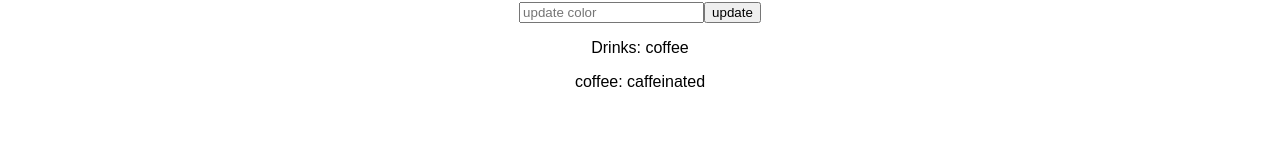
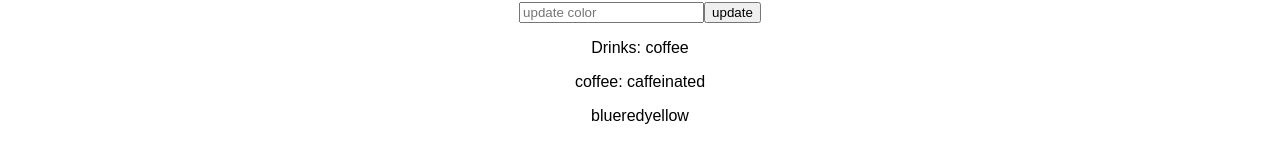
Before and after one commit to davideliason/coffeeLog-react-router-express, a React (Create React App) app in the folder public/client/: page / in a window 1280 px wide. Shown: the part 238-400 px from the top of the page. Built offline with nearby package versions, Linux system fonts and the light colour scheme.

Commit message:
successfully past colors-array-as-state in cascading fashion from App -> Drinks -> Coffee

```diff
--- a/public/client/src/App.js
+++ b/public/client/src/App.js
@@ -51,7 +51,7 @@ class App extends Component {
              <input ref={ (a) => this._inputColor = a }placeholder="update color"></input>
              <button type="submit">update</button>
            </form>
-        <Drinks />
+        <Drinks colors = {this.state.colors} />
       </div>
     );
   }
--- a/public/client/src/Coffee.jsx
+++ b/public/client/src/Coffee.jsx
@@ -3,7 +3,10 @@ import React from 'react';
 class Coffee extends React.Component {
 	render(){
 		return(
-				<p>coffee: {this.props.type} </p>
+				<div>
+					<p>coffee: {this.props.type} </p>
+					<p>{this.props.colors}</p>
+				</div>
 			);
 	}
 }
--- a/public/client/src/Drinks.jsx
+++ b/public/client/src/Drinks.jsx
@@ -12,7 +12,7 @@ class Drinks extends React.Component{
 		return(
 			 <div>
 				<p>Drinks: {this.state.drinks[0]}</p>
-				<Coffee type="caffeinated" />
+				<Coffee colors={this.props.colors} type="caffeinated" />
 			 </div>
 			);
 	}
```
